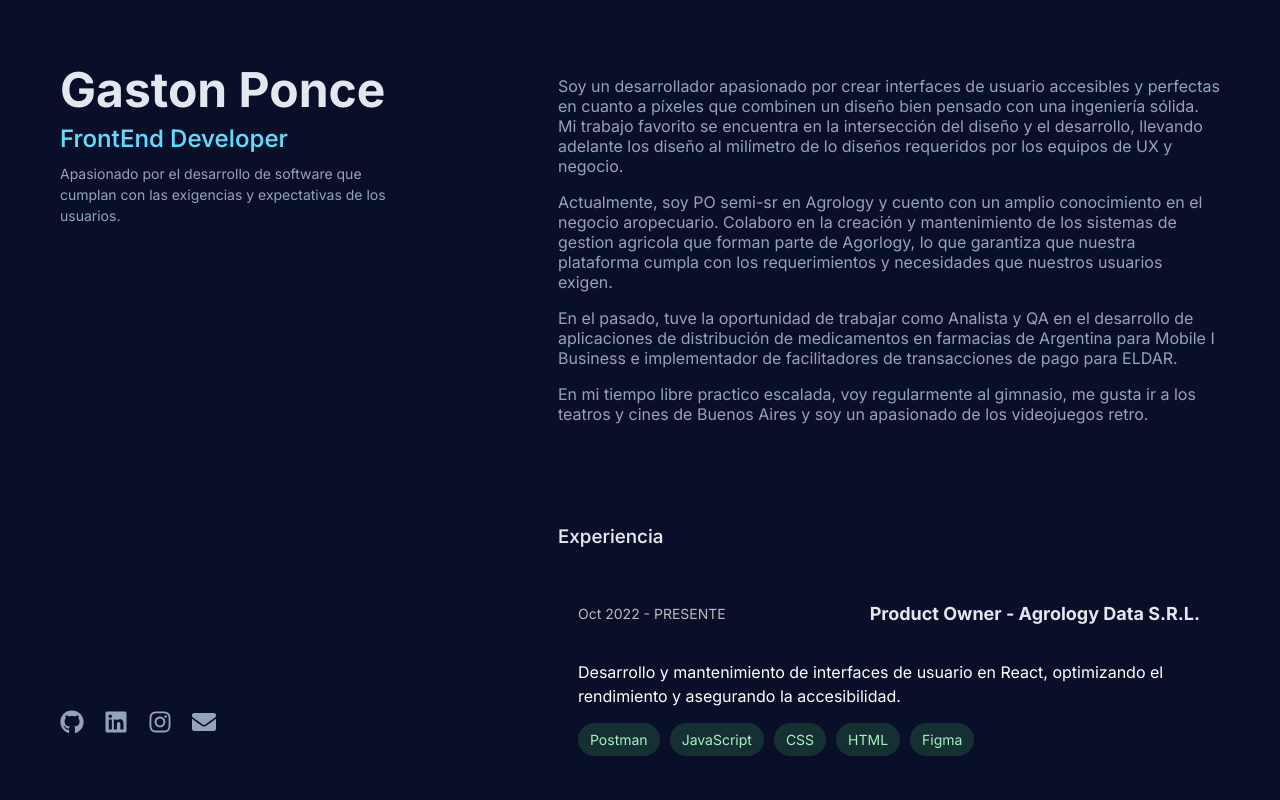
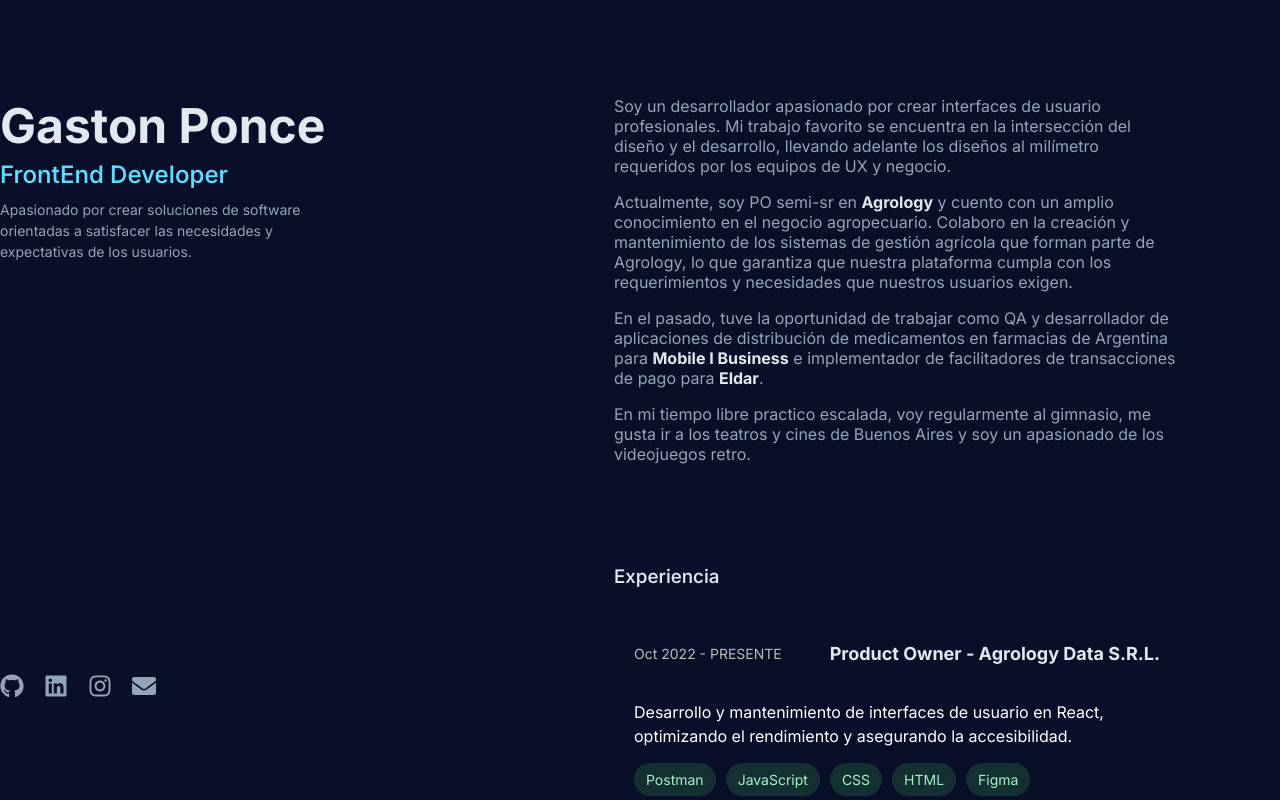
Before and after one commit to Nahuell99/cv-web-gastonponce, a React (Vite) app: page / in a window 1280 px wide. Shown: the top 800 px of the page. Built offline with nearby package versions, Linux system fonts and the light colour scheme.

Commit message:
Ajuste de error de degrade de fondo

```diff
--- a/src/App.css
+++ b/src/App.css
@@ -14,21 +14,16 @@
 }
 
 .container {
-  min-height: 100vh; /* Cambiar height por min-height */
   max-width: 1400px; /* Ancho máximo del contenido */
   margin: 0 auto; /* Centrar horizontalmente */
   box-sizing: border-box; /* Incluir padding en el ancho total */
-  padding-left: 60px;
-  padding-right: 60px;
+  padding: 0;
   font-family: "Inter", serif;
   font-optical-sizing: auto;
   font-style: normal;
   display: flex;
   width: 100%;
-  height: 100vh;
-  position: relative;
-  display: flex; /* Flex para alinear los paneles */
-  gap: 20px; /* Espaciado entre los paneles */
+  overflow: hidden;
 }
 
 /* Efecto de gradiente al mover el cursor */
@@ -52,11 +47,11 @@
 /* Estilo del panel derecho */
 .right-panel {
   flex: 2 1 70%; /* Panel derecho ocupa el 70% */
-  margin: 60px 0;
+  margin: 96px 0;
   width: calc(70% - 40px); /* Ajuste del ancho considerando el padding */
   margin-left: 30%; /* Deja espacio para el panel izquierdo fijo */
   height: 100%;
-  padding-left: 150px;
+  padding: 0 100px 0 230px;
   color: #94a3b8;
   z-index: 1;
   box-sizing: border-box;
@@ -64,9 +59,8 @@
 
 .left-panel {
   width: 30%;
-  height: calc(100% - 120px);
-  padding: 0 20px 0px 0px;
-  margin: 60px 0 60px 0;
+  height: calc(100% - 192px);
+  margin: 96px 0 96px 0;
   color: white;
   position: fixed;
   display: flex;
@@ -137,6 +131,10 @@
   padding-bottom: 80px;
 }
 
+.presentacion p{
+  margin-top: 0px;
+}
+
 .ExperienceDiv{
   padding-bottom: 40px;
 }
@@ -157,3 +155,13 @@
   gap: 20px; /* Espaciado de 20px entre las cards */
   padding-bottom: 60px;
 }
+
+.empresa-link {
+  color: #E2E8F0;
+  text-decoration: none;
+}
+
+.empresa-link:hover {
+  color: #61dafb;
+  text-decoration: none;
+}
--- a/src/App.tsx
+++ b/src/App.tsx
@@ -25,7 +25,7 @@
           <div className="header">
             <h1>Gaston Ponce</h1>
             <h2>FrontEnd Developer</h2>
-            <p>Apasionado por el desarrollo de software que cumplan con las exigencias y expectativas de los usuarios.</p>
+            <p>Apasionado por crear soluciones de software orientadas a satisfacer las necesidades y expectativas de los usuarios.</p>
           </div>
           <div className="social-icons">
             <a href="https://github.com/Nahuell99" target="_blank" rel="noopener noreferrer" title="GitHub">
@@ -44,13 +44,13 @@
         </div>
         <div className="right-panel">
           <div className="presentacion">
-            <p>Soy un desarrollador apasionado por crear interfaces de usuario accesibles y perfectas en cuanto a píxeles que combinen un diseño bien pensado con una ingeniería sólida. Mi trabajo favorito se encuentra en la intersección del diseño y el desarrollo, llevando adelante los diseño al milímetro de lo diseños requeridos por los equipos de UX y negocio.</p>
+          <p>Soy un desarrollador apasionado por crear interfaces de usuario profesionales. Mi trabajo favorito se encuentra en la intersección del diseño y el desarrollo, llevando adelante los diseños al milímetro requeridos por los equipos de UX y negocio.</p>
 
-            <p>Actualmente, soy PO semi-sr en Agrology y cuento con un amplio conocimiento en el negocio aropecuario. Colaboro en la creación y mantenimiento de los sistemas de gestion agricola que forman parte de Agorlogy, lo que garantiza que nuestra plataforma cumpla con los requerimientos y necesidades que nuestros usuarios exigen.</p>
+          <p>Actualmente, soy PO semi-sr en <a href="https://www.agrology.com/" className="empresa-link"><strong>Agrology</strong></a> y cuento con un amplio conocimiento en el negocio agropecuario. Colaboro en la creación y mantenimiento de los sistemas de gestión agrícola que forman parte de Agrology, lo que garantiza que nuestra plataforma cumpla con los requerimientos y necesidades que nuestros usuarios exigen.</p>
 
-            <p>En el pasado, tuve la oportunidad de trabajar como Analista y QA en el desarrollo de aplicaciones de distribución de medicamentos en farmacias de Argentina para Mobile I Business e implementador de facilitadores de transacciones de pago para ELDAR.</p>
+          <p>En el pasado, tuve la oportunidad de trabajar como QA y desarrollador de aplicaciones de distribución de medicamentos en farmacias de Argentina para <a href="https://www.mobile-i-business.com/" className="empresa-link"><strong>Mobile I Business</strong></a> e implementador de facilitadores de transacciones de pago para <a href="https://www.eldars.com.ar/" className="empresa-link"><strong>Eldar</strong></a>.</p>
 
-            <p>En mi tiempo libre practico escalada, voy regularmente al gimnasio, me gusta ir a los teatros y cines de Buenos Aires y soy un apasionado de los videojuegos retro.</p>
+          <p>En mi tiempo libre practico escalada, voy regularmente al gimnasio, me gusta ir a los teatros y cines de Buenos Aires y soy un apasionado de los videojuegos retro.</p>
           </div>
 
           <div>
```
